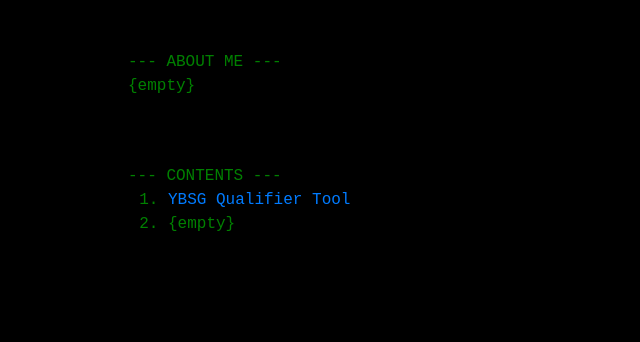
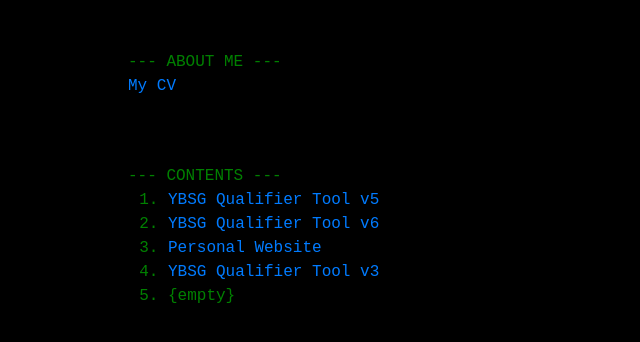
Before and after one commit to mw-pro/mw-pro.github.io, a plain HTML site: page index.html in a window 1280 px wide. Shown: the whole page, without its empty margins (0-640 px from the left). Drawn offline with nearby package versions, Linux system fonts and the light colour scheme.

Commit message:
Update index.html

```diff
--- a/index.html
+++ b/index.html
@@ -12,13 +12,16 @@
 
   <div id="aboutMe">
    --- ABOUT ME ---
-    <p> {empty} </p>
+    <p> <a href="https://mw-pro.github.io/portfolio/CV Page/cvpage.html"> My CV </a> </p>
   </div>
 
   <div id="contents">
     --- CONTENTS ---
       <ol>
-        <li> <a href="https://mw-pro.github.io/portfolio/YBSG Kit v5/ybsgkit.html"> YBSG Qualifier Tool </a> </li>
+        <li> <a href="https://mw-pro.github.io/portfolio/YBSG Kit v5/ybsgkit.html"> YBSG Qualifier Tool v5 </a> </li>
+        <li> <a href="https://mw-pro.github.io/portfolio/YBSG kit v6/YBSG Kit v6.html"> YBSG Qualifier Tool v6 </a> </li>
+        <li> <a href="https:/thegreatwesty.github.io/"> Personal Website  </a> </li>
+        <li> <a href="https:/thegreatwesty.github.io/project2/ybsgkit"> YBSG Qualifier Tool v3  </a> </li>
         <li> {empty} </li>
       </ol>
   </div>
```
